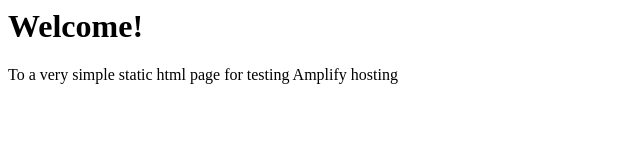
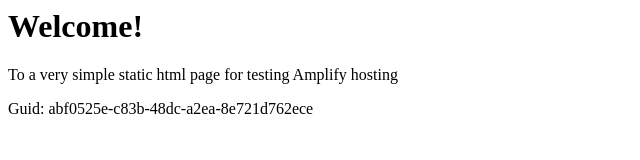
Before and after one commit to aws-aemilia-cdg/Github-PR-Commit-Integration-Test-DoNotTouch-v1-prod-eu-west-3, a website: page src/index.html in a window 1280 px wide. Shown: the whole page, without its empty margins (0-640 px from the left). Drawn offline with Linux system fonts and the light colour scheme.

Commit message:
commit from integ tests

```diff
--- a/src/index.html
+++ b/src/index.html
@@ -1,3 +1,5 @@
+
+
 <html lang="en">
 
 <head>
@@ -10,6 +12,6 @@
 <body>
     <h1>Welcome!</h1>
     <p>To a very simple static html page for testing Amplify hosting</p>
-</body>
+    <p>Guid: abf0525e-c83b-48dc-a2ea-8e721d762ece</p></body>
 
 </html>
```
